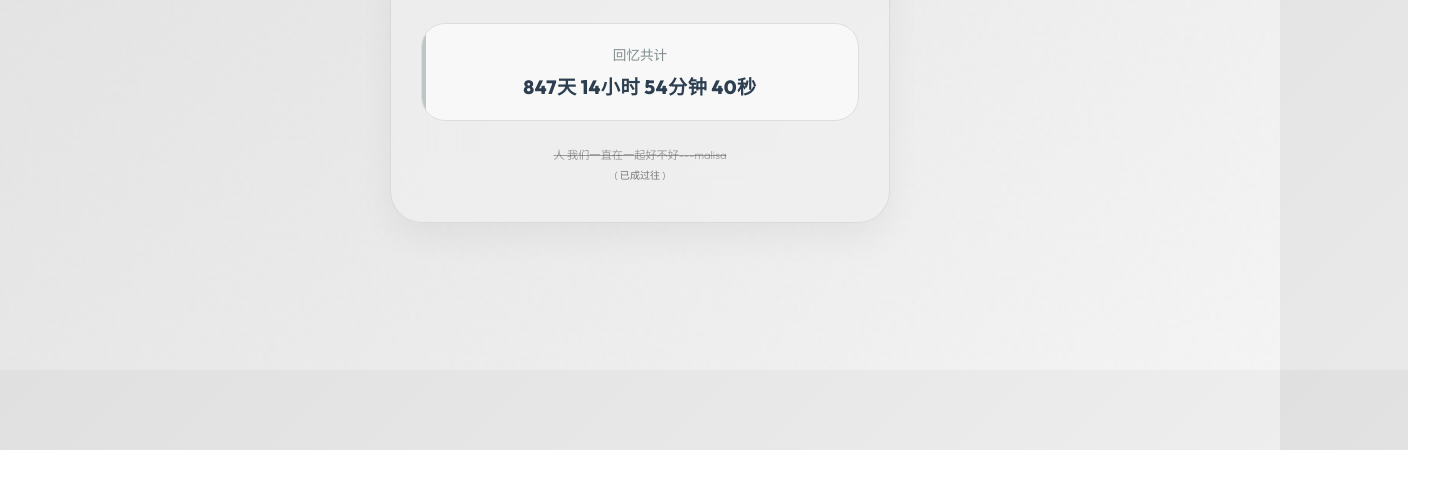
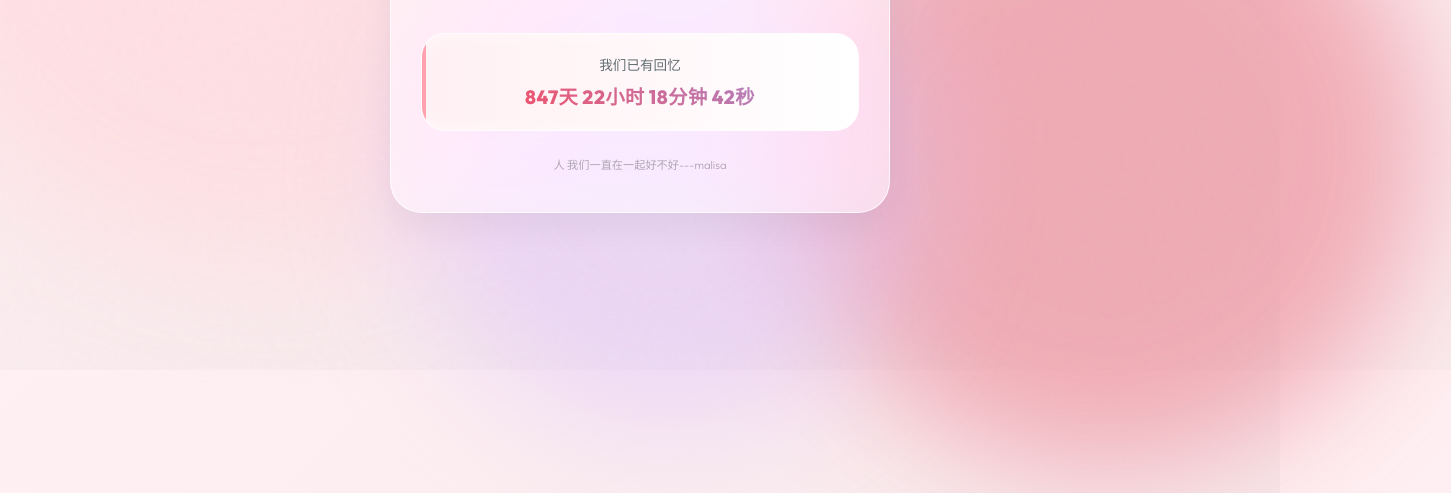
Before and after one commit to malisa233/malisa233.github.io, a plain HTML site: page lmz.html in a window 1280 px wide. Shown: the part 430-923 px from the top of the page, 1451 px wide, since content can reach past the window. Before the commit the page ends 880 px from the top, so only its background shows below. Drawn offline with Linux system fonts and the light colour scheme.

```diff
--- a/lmz.html
+++ b/lmz.html
@@ -345,7 +345,7 @@
         const CONFIG = {
             // true = 继续运行 (粉色，动态，恋爱中)
             // false = 停止 (灰色，静止，已结束/纪念)
-            runTimer: false,
+            runTimer: true,
 
             // 只有当 runTimer = false 时生效
             // 设置为想要定格的那个瞬间
```
